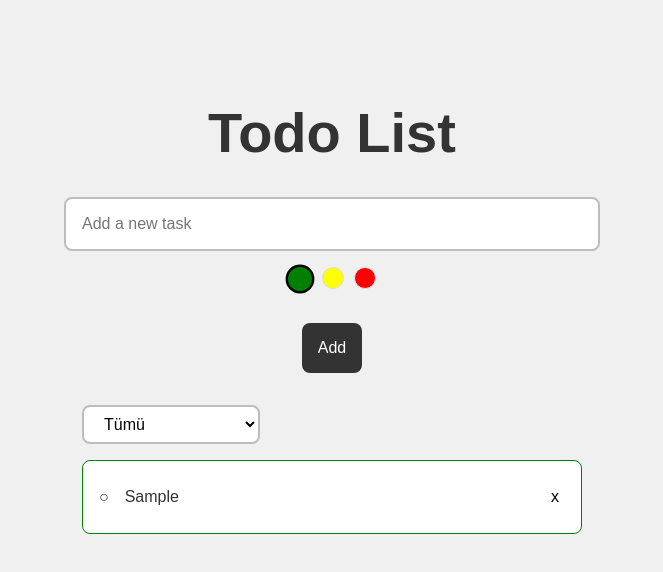
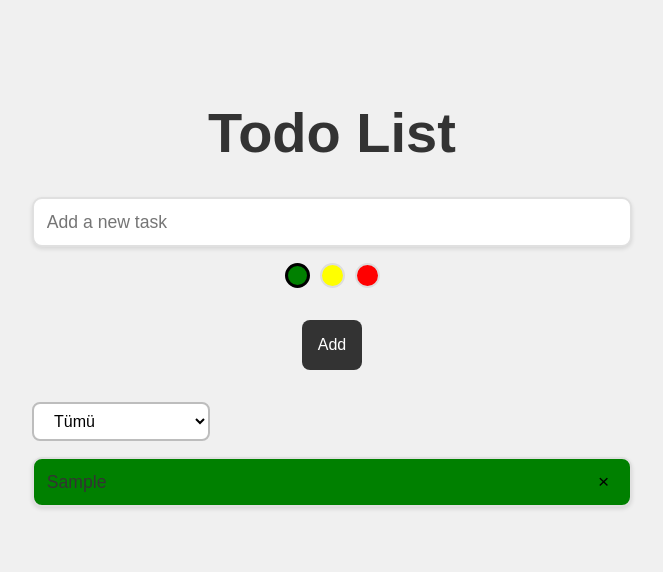
Before and after one commit to tigerweirdo/weird-todo-app, a React (Create React App) app: page / in a window 1280 px wide. Both pictures are taken after typing "Sample" into the empty fields and a click on the button "Add". Shown: the top 572 px of the page, without its empty margins (308-971 px from the left). Built offline with nearby package versions, Linux system fonts and the light colour scheme.

Commit message:
Hatalar düzeltildi.

```diff
--- a/src/App.css
+++ b/src/App.css
@@ -1,3 +1,6 @@
+*, *:before, *:after {
+  box-sizing: border-box;
+}
 body {
   background-color: #f0f0f0; /* Yumuşak bir arka plan rengi */
   color: #333; /* Okunabilirlik için koyu metin rengi */
@@ -26,7 +29,7 @@ body.dark-mode {
 
 .container {
   margin-top: 100px;
- width: 500px;
+ width: 600px;
 }
 
 h1 {
--- a/src/components/TaskInput.css
+++ b/src/components/TaskInput.css
@@ -9,12 +9,18 @@ form {
 
   /* Görev girişi için metin kutusu */
   form input[type="text"] {
-    width: 100%;
-    padding: 1rem;
+    padding: 0.8rem; /* Hafifçe azaltılmış dolgu */
     font-size: 1rem;
+    margin: 0; /* Margin'i sıfırlayın */
+
     border: 2px solid #BDBDBD;
-    border-radius: 8px;
-    transition: border-color 0.3s;
+    border-radius: 8px; /* Yuvarlak köşeler */
+    background-color: white;
+    box-shadow: 0 2px 4px rgba(0, 0, 0, 0.1); /* Hafif gölge */
+    transition: all 0.3s; /* Renk ve sınır geçişleri için */
+    color: #333; /* Metin rengi */
+    width: 100%; /* Genişlik eşitleme */
+
   }
 
   .color-options {
@@ -36,7 +42,7 @@ form {
 
   .color-choice.selected {
     border-color: #000000; /* Seçili renk kutucuğu için beyaz kenarlık */
-    transform: scale(1.2); /* Seçili renk kutucuğunu büyüt */
+    transform: scale(1.); /* Seçili renk kutucuğunu büyüt */
   }
 
   /* Görev ekleme butonu */
--- a/src/components/TaskList.css
+++ b/src/components/TaskList.css
@@ -4,24 +4,28 @@
   width: 100%;
 }
 
-  .task-item {
+
+.task-item, form input[type="text"] {
+  box-shadow: 0 2px 4px rgba(0, 0, 0, 0.11); /* Hafif gölge */
+
   background: #fff;
-    border: 1px solid transparent;
-    margin-bottom: 1rem;
-    padding: 1rem;
-    border-radius: 8px;
+  border: 2px solid #e0e0e0;
+  border-radius: 10px;
+  padding: 0.8rem; /* Yükseklik eşitlemek için paddingi ayarlayın */
   transition: all 0.3s;
   display: flex;
   align-items: center;
   gap: 1rem;
-    height: 40px;
-  }
-  .task-item.editing {
-    transition: all 0.3s;
+  height: 50px; /* Yükseklik eşitleme */
+  font-size: 1.1rem; /* Font boyutu eşitleme */
 }
 
-  .checkbox-container {
-    margin-right: 1rem;
+.task-item:hover {
+  background-color: #f7f7f7;
+}
+
+.task-item.editing {
+  border-color: #a0a0a0;
 }
 
 .task-editing-form {
@@ -29,17 +33,28 @@
   flex-grow: 1;
   gap: 10px;
   align-items: center;
-    max-height: 40px; /* veya istediğiniz bir değer */
+  max-height: 40px; /* Düzenleme formu için maksimum yükseklik */
   transition: all 0.3s;
 }
 
 .task-edit-input {
   flex-grow: 1;
-    padding: 0.5rem;
+  padding: 0.6rem; /* Düzenleme formu için padding */
   border: 2px solid #BDBDBD;
   border-radius: 8px;
-    font-size: 1rem;
+  font-size: 1.1rem;
 }
+
+
+.task-item:hover {
+  background-color: #f7f7f7;
+}
+
+.task-item.editing {
+  border-color: #a0a0a0;
+}
+
+
 
 .color-selector {
   display: flex;
@@ -47,15 +62,15 @@
 }
 
 .color-choice {
-    width: 20px;
-    height: 20px;
+  width: 25px;
+  height: 25px;
   border-radius: 50%;
   cursor: pointer;
-    border: 1px solid #ddd;
+  border: 2px solid #ddd;
 }
 
 .color-choice.selected {
-    border: 2px solid #000;
+  border: 3px solid #000;
 }
 
 .task-content {
@@ -70,21 +85,22 @@
   overflow: hidden;
   text-overflow: ellipsis;
   white-space: nowrap;
+  font-size: 1.1rem;
 }
 
-
-
 .delete-btn {
-    float: right;
   background: none;
   border: none;
-    font-size: 1rem;
+  font-size: 1.2rem;
   cursor: pointer;
+  padding: 5px 8px;
 }
 
+.delete-btn:hover {
+  color: #ff6666;
+}
 
-
-  /* Dark mode styles */
+/* Dark mode stilleri */
 body.dark-mode .task-item {
   background: #474747;
   color: #f0f0f0;
@@ -98,13 +114,9 @@
 }
 
 body.dark-mode .delete-btn {
-    background-color: #474747;
+  color: #f0f0f0;
 }
 
 body.dark-mode .delete-btn:hover {
-    background-color: #555;
+  color: #ff6666;
 }
-
-  .task-item:hover {
-    background-color: #f3f3f3;
-  }
--- a/src/components/TaskList.js
+++ b/src/components/TaskList.js
@@ -3,13 +3,16 @@ import './TaskList.css';
 
 function TaskList({ tasks, onDeleteTask, onEditTask, onToggleComplete }) {
   const [editingIndex, setEditingIndex] = useState(-1);
-  const [editedTask, setEditedTask] = useState({ text: '', color: '#008000' });
+  const [editedTasks, setEditedTasks] = useState(tasks.map(task => ({ text: task.text, color: task.color })));
   const editingRef = useRef(null); // Reference for the editing form
 
   useEffect(() => {
     const handleClickOutside = (event) => {
       if (editingRef.current && !editingRef.current.contains(event.target) && editingIndex !== -1) {
-        onEditTask(editingIndex, editedTask);
+        const updatedTask = { ...tasks[editingIndex], ...editedTasks[editingIndex] };
+        setEditedTasks(tasks.map(task => ({ ...task })));
+
+        onEditTask(editingIndex, updatedTask);
         setEditingIndex(-1);
       }
     };
@@ -18,20 +21,34 @@ function TaskList({ tasks, onDeleteTask, onEditTask, onToggleComplete }) {
     return () => {
       document.removeEventListener('mousedown', handleClickOutside);
     };
-  }, [editingIndex, editedTask, onEditTask]);
+  }, [editingIndex, editedTasks, onEditTask, tasks]); // 'tasks' bağımlılık listesine eklendi
+
+  const handleDoubleClick = (index, event) => {
+    event.stopPropagation(); // Bu, düzenleme formunun açılmasını önler
+    const updatedTask = { ...tasks[index], completed: !tasks[index].completed };
+    onToggleComplete(index, updatedTask);
+  };
 
   const handleEdit = (index, task) => {
     setEditingIndex(index);
-    setEditedTask({ text: task.text, color: task.color });
+    // Mevcut düzenlenmiş görevleri güncelleyin, yalnızca mevcut index için yeni değerleri ayarlayın
+    setEditedTasks(editedTasks.map((et, i) => i === index ? { text: task.text, color: task.color } : et));
   };
 
   const handleTaskTextChange = (event) => {
-    setEditedTask({ ...editedTask, text: event.target.value });
+    // Yalnızca düzenlenmekte olan görevin metnini güncelleyin
+    const updatedEditedTasks = editedTasks.map((et, i) => i === editingIndex ? { ...et, text: event.target.value } : et);
+    setEditedTasks(updatedEditedTasks);
   };
 
-  const handleColorChange = (color) => {
-    setEditedTask({ ...editedTask, color: color });
+  const handleColorChange = (index, color) => {
+    // Yalnızca düzenlenmekte olan görevin rengini güncelleyin
+    const updatedEditedTasks = editedTasks.map((et, i) => i === index ? { ...et, color: color } : et);
+    setEditedTasks(updatedEditedTasks);
+    // OnEditTask'i çağırarak bu değişikliği ana duruma da yansıtın
+    onEditTask(index, { ...tasks[index], color: color });
   };
+
 
   const priorityColors = {
     '#3EFAA9': 1, // Red - High Priority
@@ -43,28 +60,28 @@ function TaskList({ tasks, onDeleteTask, onEditTask, onToggleComplete }) {
     return priorityColors[a.color] - priorityColors[b.color] || a.text.localeCompare(b.text);
   });
 
-
   return (
     <ul className="task-list">
       {sortedTasks.map((task, index) => (
-        <li key={index} className={`task-item ${editingIndex === index ? 'editing' : ''}`} style={{ borderColor: task.color }}>
-          <div className="status-indicator" onClick={() => onToggleComplete(index)}>
-            {task.completed ? '✔' : '○'}
-          </div>
+        <li key={index}
+            className={`task-item ${editingIndex === index ? 'editing' : ''} ${task.completed ? 'completed' : ''}`}
+            style={{ backgroundColor: task.color }}
+            onDoubleClick={(e) => handleDoubleClick(index, e)}
+        >
           {editingIndex === index ? (
             <div ref={editingRef} className="task-editing-form" onClick={(e) => e.stopPropagation()}>
             <input
   type="text"
   className="task-edit-input"
-                value={editedTask.text}
+  value={editingIndex !== -1 ? editedTasks[editingIndex].text : ''}
   onChange={handleTaskTextChange}
 />
             <div className="color-selector">
           {Object.keys(priorityColors).map(key => (
             <div
               key={key}
-                    className={`color-choice ${editedTask.color === key ? 'selected' : ''}`}
-                    onClick={() => handleColorChange(key)}
+              className={`color-choice ${editedTasks[index].color === key ? 'selected' : ''}`}
+              onClick={() => handleColorChange(index, key)}
               style={{ backgroundColor: key }}
             />
           ))}
@@ -78,7 +95,7 @@ function TaskList({ tasks, onDeleteTask, onEditTask, onToggleComplete }) {
               <div className="task-color-indicator" style={{ backgroundColor: task.color }}></div>
             </div>
           )}
-          <button className="delete-btn" onClick={(e) => { e.stopPropagation(); onDeleteTask(index); }}>x</button>
+          <button className="delete-btn" onClick={(e) => { e.stopPropagation(); onDeleteTask(index); }}>×</button>
         </li>
       ))}
     </ul>
```
Lines whose indentation alone changed are shown as unchanged.
